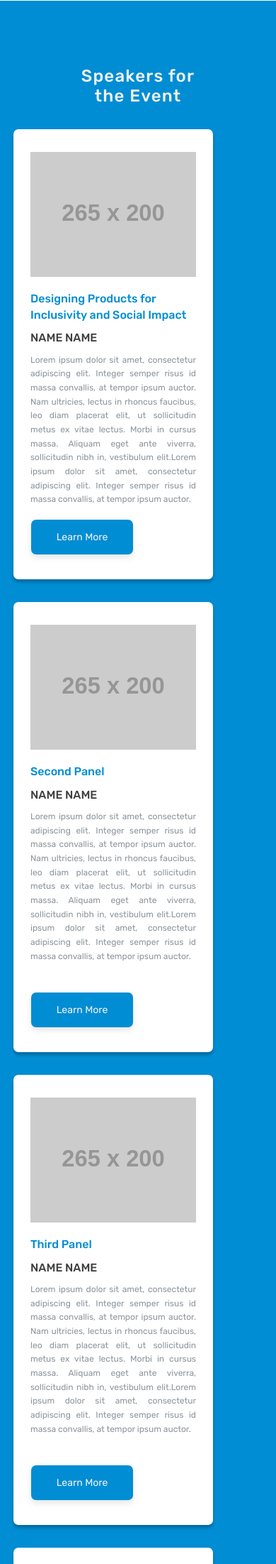
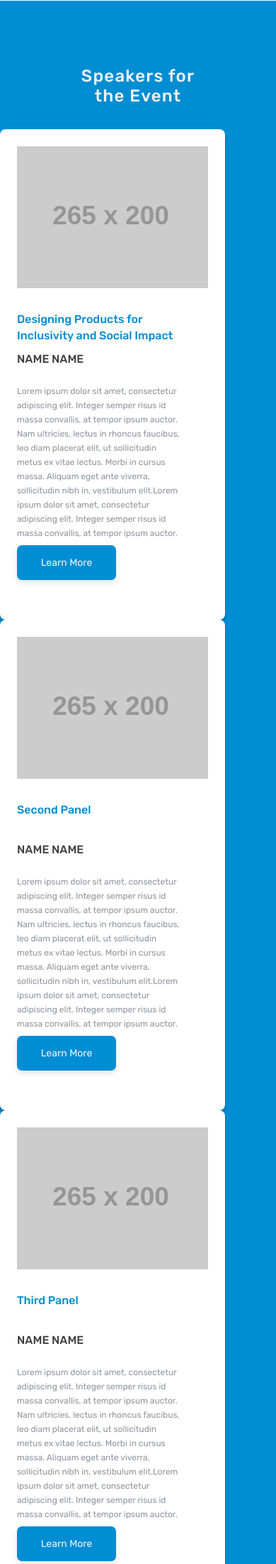
Before and after one commit to UXSoc/ux-chill-website-2019, a PHP site: page / in a window 390 px wide; the page is wider, and only the part inside the window is pictured. Shown: the part 709-2912 px from the top of that part at 71% size. Run offline with PHP 8.4, Linux system fonts and the light colour scheme; grey boxes labelled with a size stand in for pictures from a placeholder-image service; some libraries are stand-ins or nearby versions.

Commit message:
Speakers

```diff
--- a/chill.css
+++ b/chill.css
@@ -5,6 +5,7 @@ body {
 	  padding: 0px;
 	  font-size: 12px;
 	  overflow-x: hidden;
+		width: 100vw;
 	}
 
 	a {
@@ -206,88 +207,6 @@ body {
 	  margin-left: 10px;
 	  height: 72px;
 	  width: 72px;
-	}
-
-	#uxc-2 {
-	  background: #008DD3;
-	  text-align: center;
-	  padding: 60px 0px 120px 0px;
-	}
-
-	#uxc-2 h1 {
-	  margin: 0px;
-	  color: white;
-	  font-family: 'Rubik', sans-serif;
-	  font-weight: 500;
-	  font-size: 3em;
-	  margin-bottom: 50px;
-	}
-
-	.uxc2-container {
-	  width: 1040px;
-	  margin: auto;
-		display: grid;
-		grid-template-columns: auto auto auto;
-		grid-template-rows: auto auto;
-	}
-
-	.uxc2-panel {
-	  width: 270px;
-	  display: inline-block;
-	  vertical-align: top;
-	  background: white;
-	  height: 570px;
-	  padding: 30px;
-	  margin-bottom: 35px;
-	  margin-left: 22px;
-	  border-radius: 8px;
-	  box-shadow: 0px 4px 4px rgba(0, 0, 0, 0.25);
-	  text-align: left;
-	  position: relative;
-	}
-
-	.uxc2-panel:first-child, .uxc2-panel:nth-child(4) {
-	  margin-left: 0px;
-	}
-
-	.panel-img {
-	  width: 270px;
-	  height: 200px;
-	  margin-bottom: 20px;
-	}
-
-	.uxc2-panel h2 {
-	  margin: 0px;
-	  color: #008DD3;
-	  font: 500 16px/23px Rubik, sans-serif;
-	}
-
-	.uxc2-panel h3 {
-	  margin: 0px;
-	  margin: 10px 0px;
-	  font: 500 16px/23px Rubik, sans-serif;
-	  color: #3f3f3f;
-	}
-
-	.uxc2-panel p {
-	  margin: 0px;
-	  font: 400 12px/20px Rubik, sans-serif;
-	  color: #8D959D;
-	}
-
-	.panel-button {
-	  padding: 16px 20px;
-	  width: 100px;
-	  height: 17px;
-	  background: #008DD3;
-	  text-align: center;
-	  color: #f3f3f3;
-	  font: 14px/17px Rubik, sans-serif;
-	  border-radius: 7px;
-	  box-shadow: 0px 4px 8px rgba(169, 169, 169, 0.3);
-	  position: absolute;
-	  bottom: 30px;
-	  left: 30px;
 	}
 
 	#uxc-3 {
--- a/index.html
+++ b/index.html
@@ -33,6 +33,7 @@
   <link rel="stylesheet" href="https://use.fontawesome.com/releases/v5.5.0/css/all.css" integrity="sha384-B4dIYHKNBt8Bc12p+WXckhzcICo0wtJAoU8YZTY5qE0Id1GSseTk6S+L3BlXeVIU" crossorigin="anonymous">
   <link rel="stylesheet" href="chill.css">
   <link rel="stylesheet" href="style.css">
+  <link rel="stylesheet" href="./stylesheets/speakers.css">
   <title>UX&Chill 2018 – User Experience Society</title>
 </head>
 
--- a/style.css
+++ b/style.css
@@ -87,20 +87,6 @@
     font-size: 14px;
   }
 
-  #uxc-2 h1 {
-    width: 167px;
-    height: 57px;
-    font-family: 'Rubik', sans-serif;
-    font-size: 24px;
-    font-weight: 500;
-    font-style: normal;
-    font-stretch: normal;
-    line-height: normal;
-    letter-spacing: 1.2px;
-    color: #f3f3f3;
-    margin: 0px !important;
-  }
-
   .h1 {
     display: flex;
     justify-content: center;
@@ -108,13 +94,8 @@
     padding-bottom: 32px;
   }
 
-  #uxc-2 {
-    background: #008DD3;
-    width: 100%;
-    text-align: center;
-  }
 
-  .uxc2-container, .uxc3-container {
+  .uxc3-container {
     width: 100%;
     display: flex;
     flex-direction: column;
@@ -122,77 +103,6 @@
 
   .uxc3-container {
     margin-top: 0px;
-  }
-
-  .uxc2-panel, .uxc2-panel:first-child, .uxc2-panel:nth-child(4) {
-    border-radius: 7px;
-    background-color: #ffffff;
-    margin: 0 19px 32px 19px;
-    padding: 32px 24px 32px 24px;
-    width: 234px;
-  }
-
-  .panel-img {
-    width: 234px;
-    height: 176px;
-    background-size: 234px;
-  }
-
-  .uxc2-panel h2 {
-    font-family: 'Rubik', sans-serif;
-    font-size: 16px;
-    font-weight: 500;
-    font-style: normal;
-    font-stretch: normal;
-    line-height: 1.41;
-    letter-spacing: normal;
-    color: #008dd3;
-  }
-
-  .uxc2-panel h3 {
-    font-family: 'Rubik', sans-serif;
-    font-size: 16px;
-    font-weight: 500;
-    font-style: normal;
-    font-stretch: normal;
-    line-height: 1.41;
-    letter-spacing: normal;
-    color: #3f3f3f;
-    text-align: left;
-  }
-
-  .uxc2-panel p {
-    font-family: 'Rubik', sans-serif;
-    font-size: 12px;
-    font-weight: normal;
-    font-style: normal;
-    font-stretch: normal;
-    line-height: 1.64;
-    letter-spacing: normal;
-    color: #8d959d;
-    text-align: justify;
-  }
-
-  .uxc2-panel a {
-    font-family: 'Rubik', sans-serif;
-    font-size: 14px;
-    font-weight: normal;
-    font-style: normal;
-    font-stretch: normal;
-    line-height: normal;
-    letter-spacing: normal;
-    color: #f3f3f3;
-    text-decoration: none;
-  }
-
-  .panel-button {
-    width: 80px;
-    border-radius: 7px;
-    box-shadow: 0 4px 8px 0 rgba(169, 169, 169, 0.3);
-    background-color: #008dd3;
-    padding: 16px 32px 16px 32px;
-    bottom: 35px;
-    left: 25px;
   }
 
   #uxc-3 {
--- /dev/null
+++ b/stylesheets/speakers.css
@@ -0,0 +1,138 @@
+#uxc-2 {
+  background: #008DD3;
+  text-align: center;
+  padding: 60px 0px 120px 0px;
+  width: 100%;
+}
+
+#uxc-2 h1 {
+  margin: 0px;
+  color: white;
+  font-family: 'Rubik', sans-serif;
+  font-weight: 500;
+  font-size: 3em;
+  margin-bottom: 50px;
+}
+
+.uxc2-container {
+  width: 1040px;
+  margin: auto;
+  display: grid;
+  grid-template-columns: auto auto auto;
+  grid-template-rows: auto auto;
+}
+
+.uxc2-panel {
+  width: 270px;
+  background: white;
+  height: 570px;
+  padding: 30px;
+  margin-bottom: 35px;
+  margin-left: 22px;
+  border-radius: 8px;
+  box-shadow: 0px 4px 4px rgba(0, 0, 0, 0.25);
+  text-align: left;
+  display: grid;
+  grid-template-rows: auto auto auto auto;
+}
+
+.panel-img {
+  width: 270px;
+  height: 200px;
+  margin-bottom: 20px;
+}
+
+.uxc2-panel h2 {
+  margin: 0px;
+  color: #008DD3;
+  font: 500 16px/23px Rubik, sans-serif;
+}
+
+.uxc2-panel h3 {
+  margin: 10px 0px;
+  font: 500 16px/23px Rubik, sans-serif;
+  color: #3f3f3f;
+}
+
+.uxc2-panel p {
+  margin: 0px;
+  font: 400 12px/20px Rubik, sans-serif;
+  color: #8D959D;
+}
+
+.panel-button {
+  padding: 16px 20px;
+  width: 100px;
+  height: 17px;
+  background: #008DD3;
+  text-align: center;
+  color: #f3f3f3;
+  font: 14px/17px Rubik, sans-serif;
+  border-radius: 7px;
+  box-shadow: 0px 4px 8px rgba(169, 169, 169, 0.3);
+  margin-top: 16px;
+}
+
+@media screen and (min-width: 320px) and (max-width: 450px) {
+  #uxc-2 h1 {
+    width: 167px;
+    height: 57px;
+    font-family: 'Rubik', sans-serif;
+    font-size: 24px;
+    font-weight: 500;
+    font-style: normal;
+    font-stretch: normal;
+    line-height: normal;
+    letter-spacing: 1.2px;
+    color: #f3f3f3;
+    margin: 0px !important;
+  }
+
+  #uxc-2 {
+    background: #008DD3;
+    width: 100%;
+    text-align: center;
+    justify-content: center;
+  }
+
+  .uxc2-container {
+    display: flex;
+    flex-direction: column;
+  }
+
+  .uxc2-panel {
+    height: 643px;
+    /* margin-left: 16px !important;
+    margin-right: 16px; */
+    margin: 0px !important;
+    padding: 24px;
+    border-radius: 8px;
+    box-shadow: 0px 4px 4px rgba(0, 0, 0, 0.25);
+    text-align: left;
+    display: grid;
+    grid-template-rows: auto 56px 31px 227px auto;
+
+  }
+
+  .panel-img {
+    /* width: 234px;
+    height: 176px; */
+    margin-bottom: 0px !important;
+  }
+
+  .uxc2-panel h2 {
+    margin-bottom: 16px;
+    width: 234px;
+  }
+
+  .uxc2-panel h3 {
+    width: 234px;
+    margin: 0px !important;
+  }
+
+  .uxc2-panel p {
+    width: 234px;
+    margin-top: 16px;
+  }
+
+}
```
